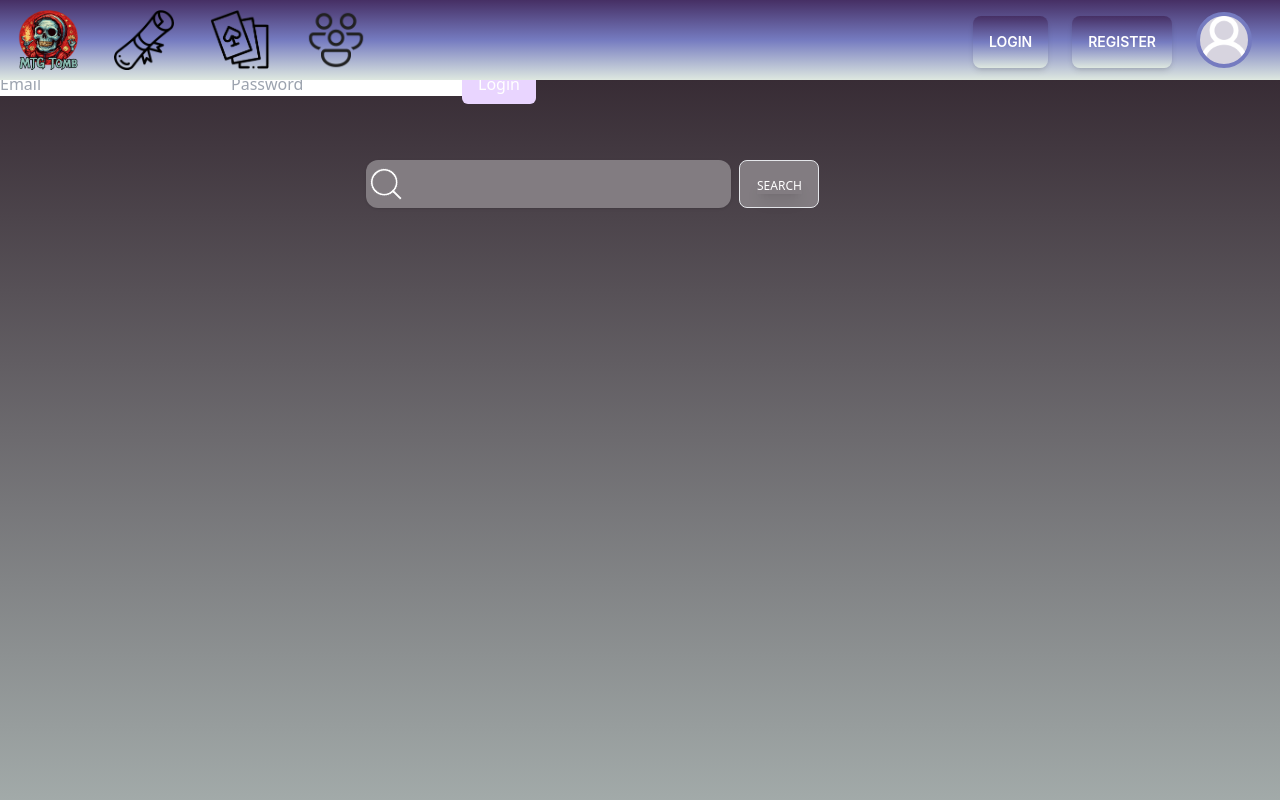
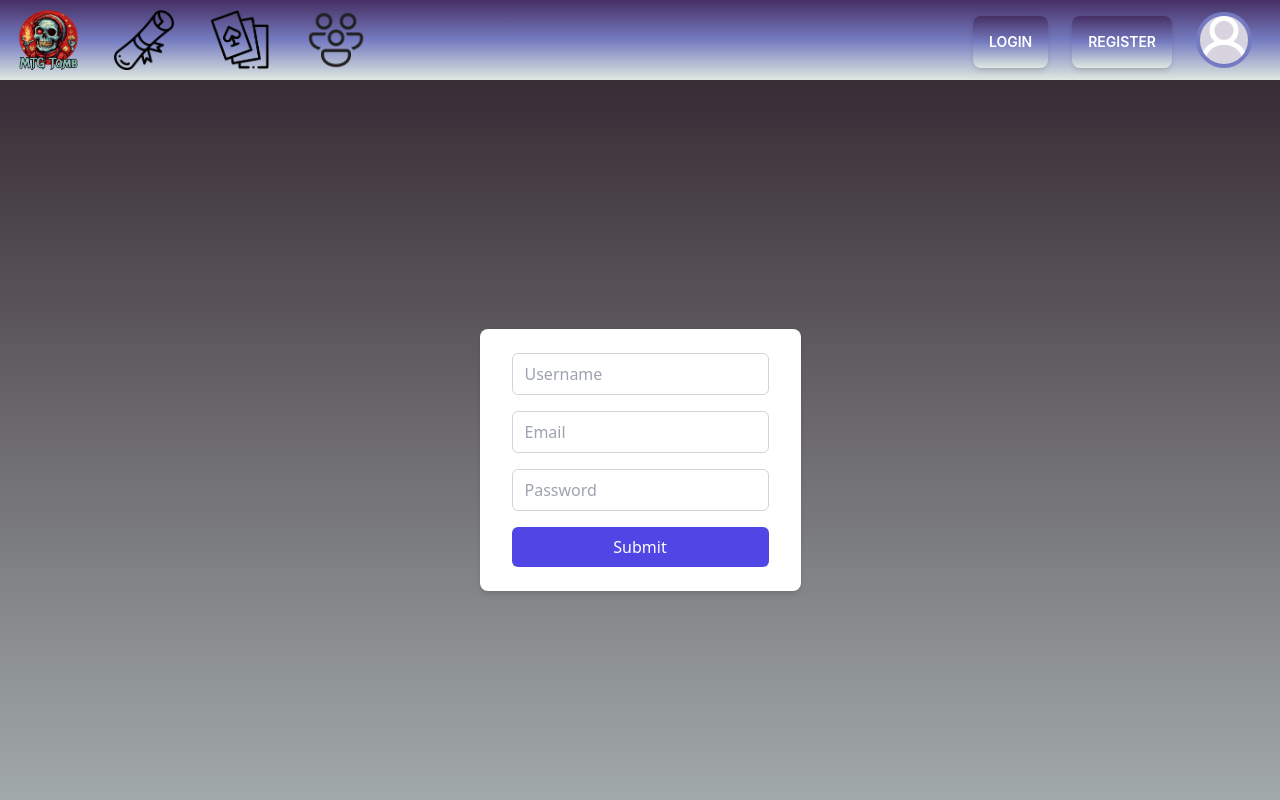
Before and after one commit to chas-academy/u08-business-idea-wepushonsave, a React (Vite) app in the folder frontend/: page / in a window 1280 px wide. Shown: the top 800 px of the page. Built offline with nearby package versions, Linux system fonts and the light colour scheme.

Commit message:
Register formdata fix, reg works

```diff
--- a/frontend/src/App.tsx
+++ b/frontend/src/App.tsx
@@ -1,7 +1,7 @@
 /* eslint-disable react/react-in-jsx-scope */
 import Navbar from './components/navbar/Navbar';
-import Login from './pages/login/Login';
-//import Register from './pages/register/Register';
+//import Login from './pages/login/Login';
+import Register from './pages/register/Register';
 
 
 
@@ -10,8 +10,8 @@ function App() {
     <>
       <Navbar></Navbar>
 
-      <Login></Login>
-      {/*<Register></Register>*/}
+      {/*<Login></Login>*/}
+      <Register></Register>
     </>
   );
 }
--- a/frontend/src/pages/register/Register.tsx
+++ b/frontend/src/pages/register/Register.tsx
@@ -10,18 +10,34 @@ const registerUser = () => {
     e.preventDefault();
     //console.log(e.target)
     const form = (e.currentTarget)
-    const formdata = {
+    const formdata = {    //should it be formdata = new FormData() ???
+      username: form.username.value,
       email: form.email.value,
       password: form.password.value
-
+                              //username here too??
     }
-
-    if (!form.email && !form.password) {
+    console.log(formdata)
+  //
+    if (form.username && form.email && form.password) {
       fetch("http://localhost:3000/api/user/signup", {
         method: "POST",
-        mode: "no-cors",
-        body: JSON.stringify(form.username, form.email, form.password),
+        mode: "cors",
+        headers: { // ?This? or pass it directly to the URLSearchParams constructor ??
+          "Content-Type": "application/json"
+        },
+        body: JSON.stringify(formdata),
       })
+      /*
+      body: formdata })
+      .then(res => res.json())
+      .then(response => {
+        console.log(response)
+      })
+      .catch(error => {
+        console.log(error)
+      });
+      */
+
     } else {
       console.log('Errors');
     }
@@ -40,7 +56,7 @@ const registerUser = () => {
   <div className="flex flex-col">
 
       <input
-        type="username"
+        type="text"
         id="username"
         name="username"
         className="appearance-none rounded-md border border-gray-300 px-3 py-2 text-gray-700 focus:outline-none focus:ring-2 focus:ring-indigo-500"
```
Also changed, not shown: 1 other file (tests, documents, lock files or other folders).
